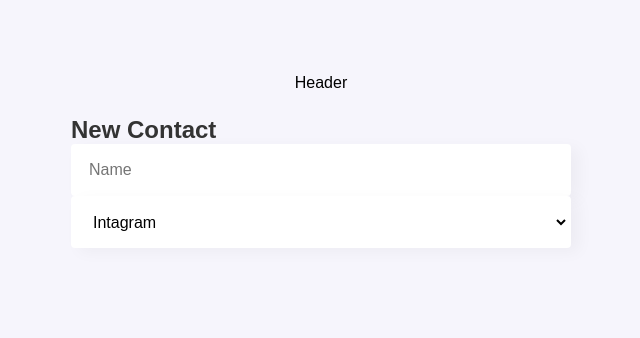
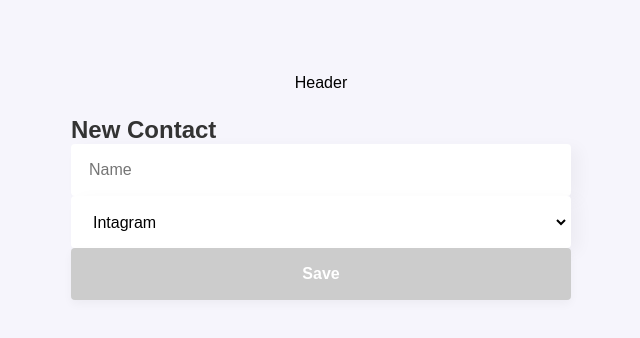
Before and after one commit to NadsonMagno/MyContacts, a React (Vite) app: page /new in a window 1280 px wide. Shown: the top 338 px of the page, without its empty margins (319-959 px from the left). Built offline with nearby package versions, Linux system fonts and the light colour scheme.

Commit message:
feat:implementando o Button

```diff
--- a/src/Pages/NewContact/NewContact.tsx
+++ b/src/Pages/NewContact/NewContact.tsx
@@ -1,7 +1,7 @@
 import Input from "../../components/Input";
 import Select from "../../components/Select";
 import PageHeader from "../../components/PageHeader/PageHeader";
-
+import Button from "../../components/Button";
 
 
 export default function NewContact() {
@@ -16,6 +16,7 @@ export default function NewContact() {
             <option value="123">Intagram</option>
 
         </Select>
+        <Button type="button" disabled>Save</Button>
         </>
     )
     }
--- /dev/null
+++ b/src/components/Button.ts
@@ -0,0 +1,26 @@
+import styled from 'styled-components';
+export default styled.button`
+    width: 100%;
+    height: 52px;
+    border: none;
+    background: ${props => props.theme.colors.primary.main};
+    font-size: 16px;
+    box-shadow: 0px 4px 10px rgba(0, 0, 0, 0.04);
+    color: #fff;
+    border-radius: 4px;
+    font-weight: bold;
+    transition: background 0.2s ease-in;
+
+    &:hover {
+        background: ${props => props.theme.colors.primary.light};
+    }
+
+    &:active {
+        background: ${props => props.theme.colors.primary.dark};
+    }
+
+    &:disabled {
+        background: #ccc;
+        cursor: not-allowed;
+    }
+`
```
